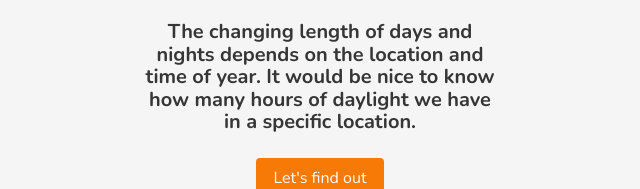
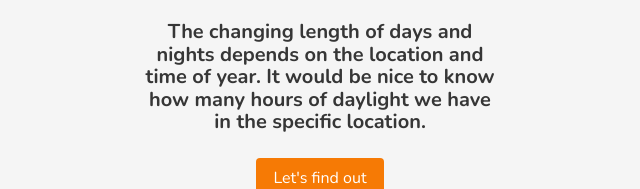
Before and after one commit to mariusjagminas/Daylight, a website built with webpack: page dist/index.html in a window 1280 px wide. Shown: the part 364-553 px from the top of the page, 320-960 px from the left. Built offline with nearby package versions, Linux system fonts and the light colour scheme.

Commit message:
Fix typo

```diff
--- a/dist/index.html
+++ b/dist/index.html
@@ -74,7 +74,7 @@
           <h3 class="title is-5">
             The changing length of days and nights depends on the location and
             time of year. It would be nice to know how many hours of daylight we
-            have in a specific location.
+            have in the specific location.
           </h3>
           <a href="./app.html" class="button is-link">Let's find out</a>
         </div>
```
